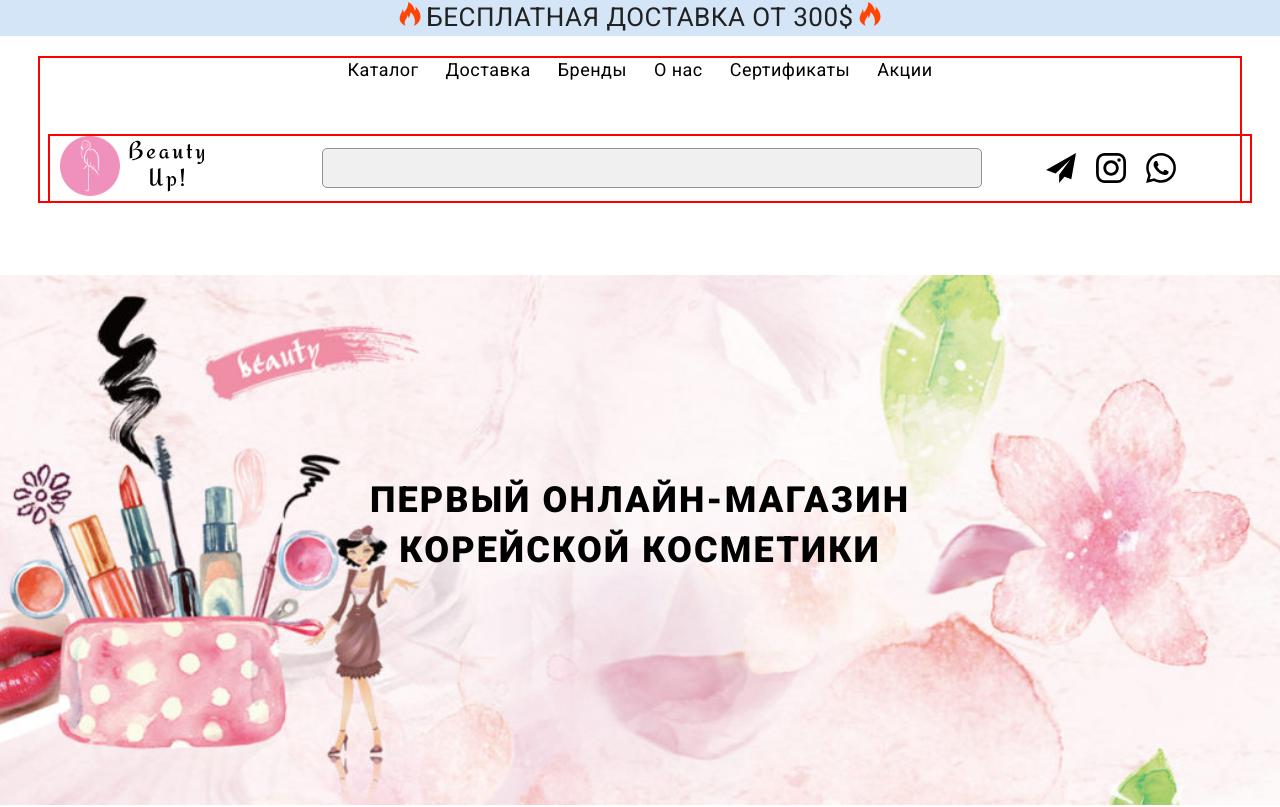
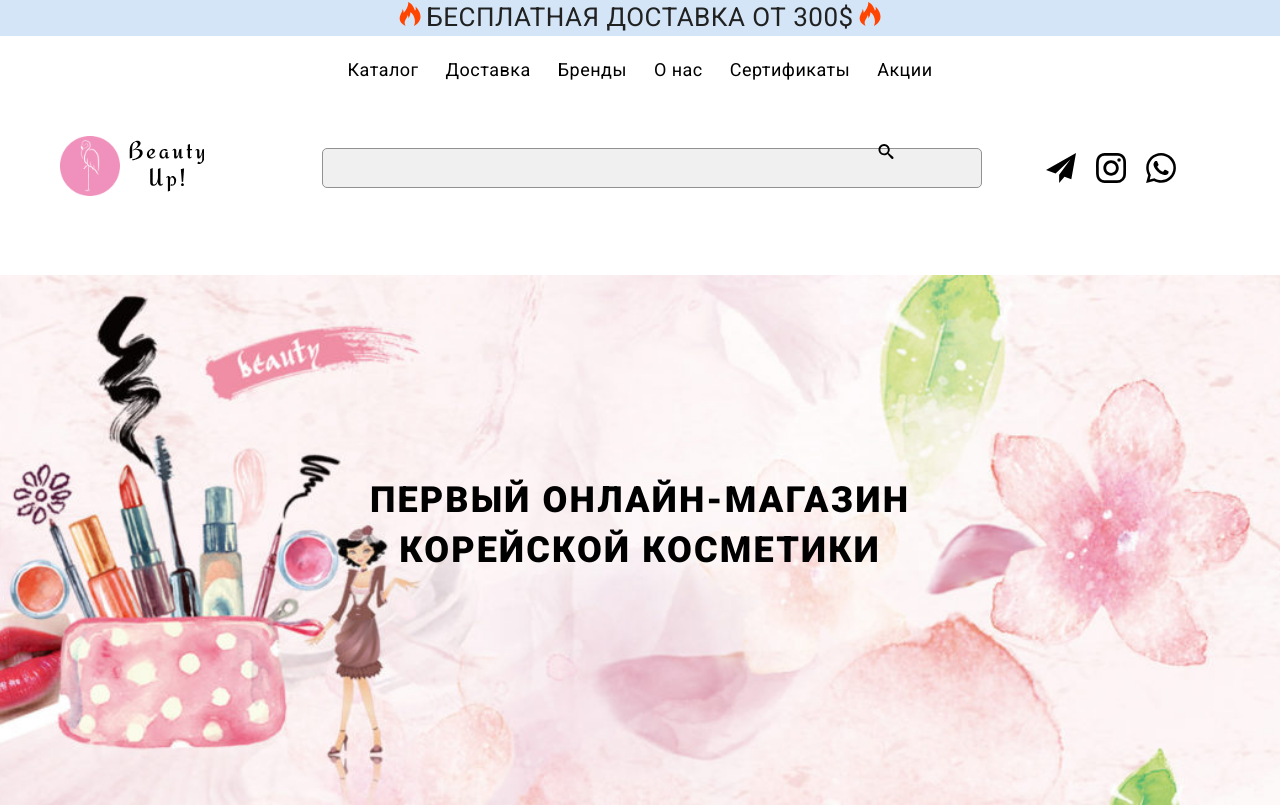
Before and after one commit to NataliS77/code-1, a plain HTML site: page index.html in a window 1280 px wide. Shown: the top 807 px of the page. Drawn offline with nearby package versions, Linux system fonts and the light colour scheme.

Commit message:
add icon

```diff
--- a/index.html
+++ b/index.html
@@ -54,9 +54,9 @@
                      <form class="form" action="">
                         <label class="form__label" for="">
                             <input class="form__input" type="text">
-                            <!-- <svg class="form__icon" width="20" height="20">
+                             <svg class="form__icon" width="20" height="20">
                                 <use href="./images/icons.svg#search"></use>
-                            </svg>-->
+                            </svg>
                         </label>
                         </form>
                     <div class="sotial">
--- a/sass/components/_container.scss
+++ b/sass/components/_container.scss
@@ -12,7 +12,7 @@
     @media screen and (min-width:1200px) {
       width: 1200px;
      }
- outline: 2px solid red;
+ //outline: 2px solid red;
 
 
 
--- a/sass/layout/_header.scss
+++ b/sass/layout/_header.scss
@@ -85,7 +85,7 @@ height: 60px;
     width: 100%;
 }
 .form__label{
-    //display: flex;
+    display: flex;
     align-items: center;
     justify-content: center;
 
@@ -101,13 +101,14 @@ height: 60px;
 
 
 }
-// .form__icon{
-//         right: 34%;
-//         position: absolute;
+.form__icon{
+    top: 18%;
+        right: 30%;
+        position: absolute;
 
-//         width: 15px;
-//         height: 15px;
-// }
+        width: 20px;
+        height: 15px;
+}
 .sotial{
    width: 100%;
 }
```
Also changed, not shown: css/main.css, css/main.min.css, 2 other files.
